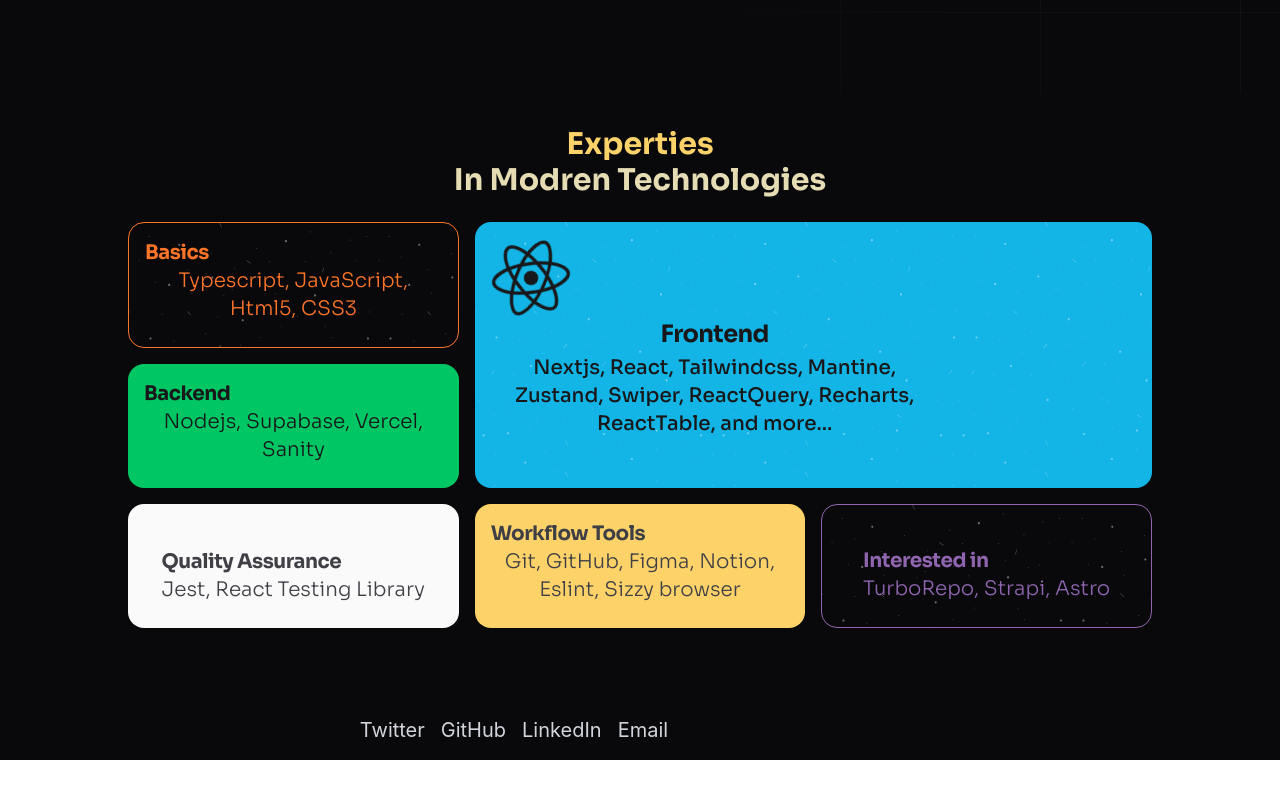
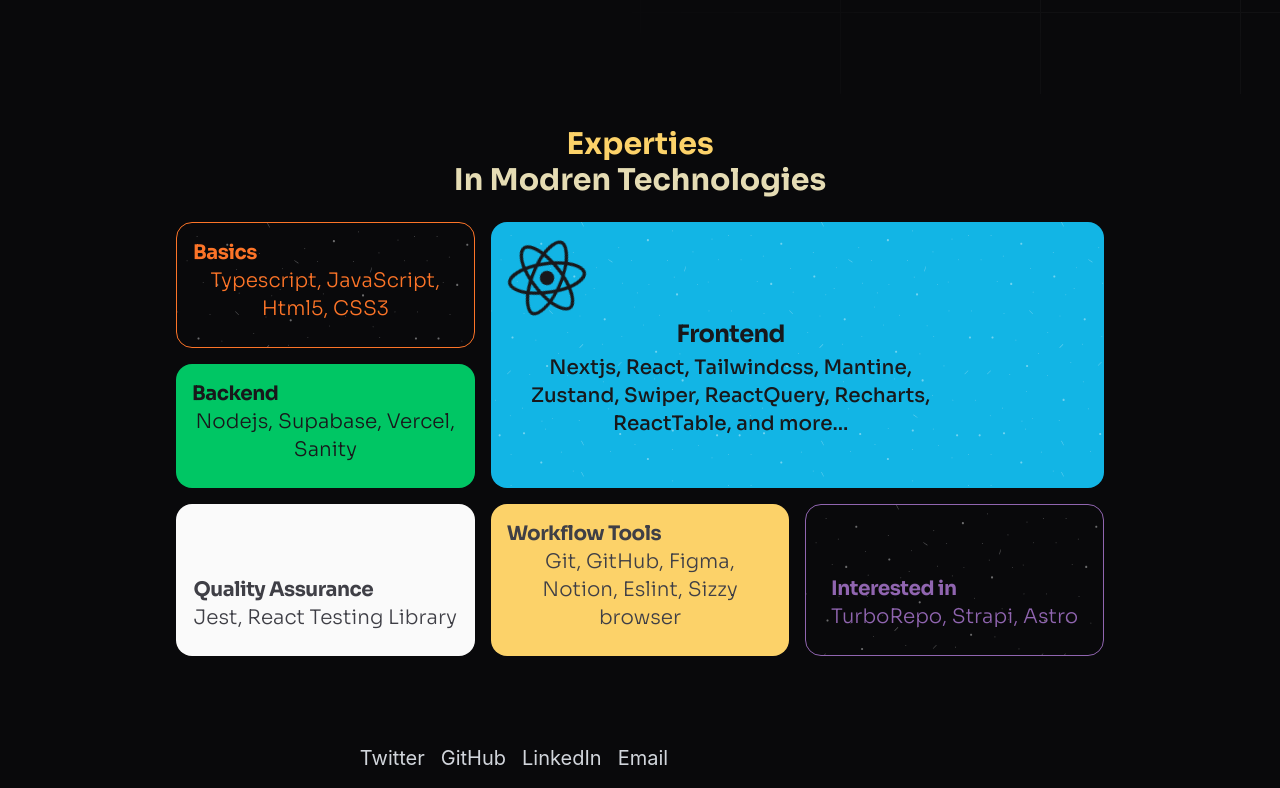
Before and after one commit to Ali-Hussein-dev/Ali-Hussein-dev, a Next.js app: page / in a window 1280 px wide. Shown: the part 4043-4831 px from the top of the page. Before the commit the page ends 4803 px from the top, so only its background shows below. Built offline with nearby package versions, Linux system fonts and the light colour scheme; what tailwind-custom-utilities, tailwindcss-highlights would draw is missing.

Commit message:
style: reduce max width

```diff
--- a/src/components/tech/Techs.tsx
+++ b/src/components/tech/Techs.tsx
@@ -108,7 +108,7 @@ const techSkills = [
 export const Techs = () => {
   return (
     <div className="mb-4 bg-zinc-950 py-8">
-      <div className="pb-6 font-custom mx-auto max-w-5xl">
+      <div className="pb-6 font-custom mx-auto max-w-[58rem]">
         <div className="mb-6 mx-auto ">
           <h2 className="text-3xl text-center text-theme-secondary font-bold ">
             <span className="text-theme-primary">Experties</span>
```
